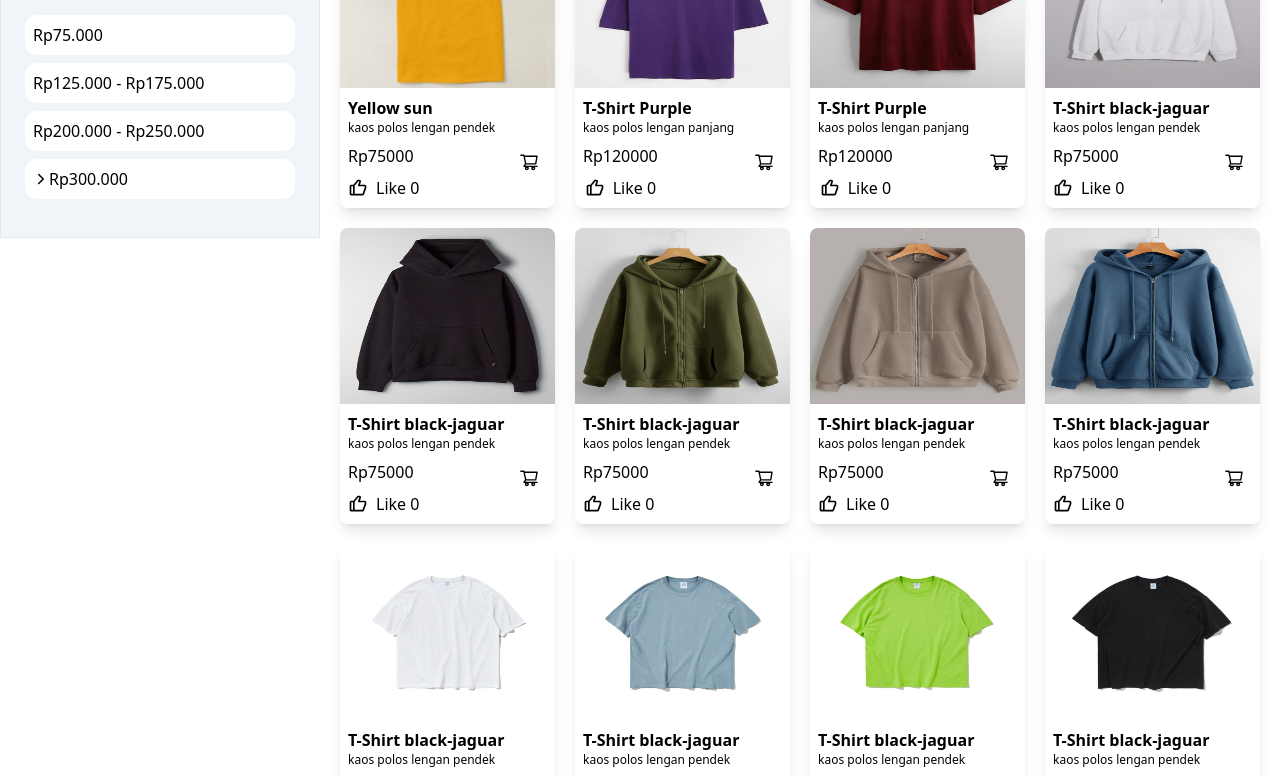
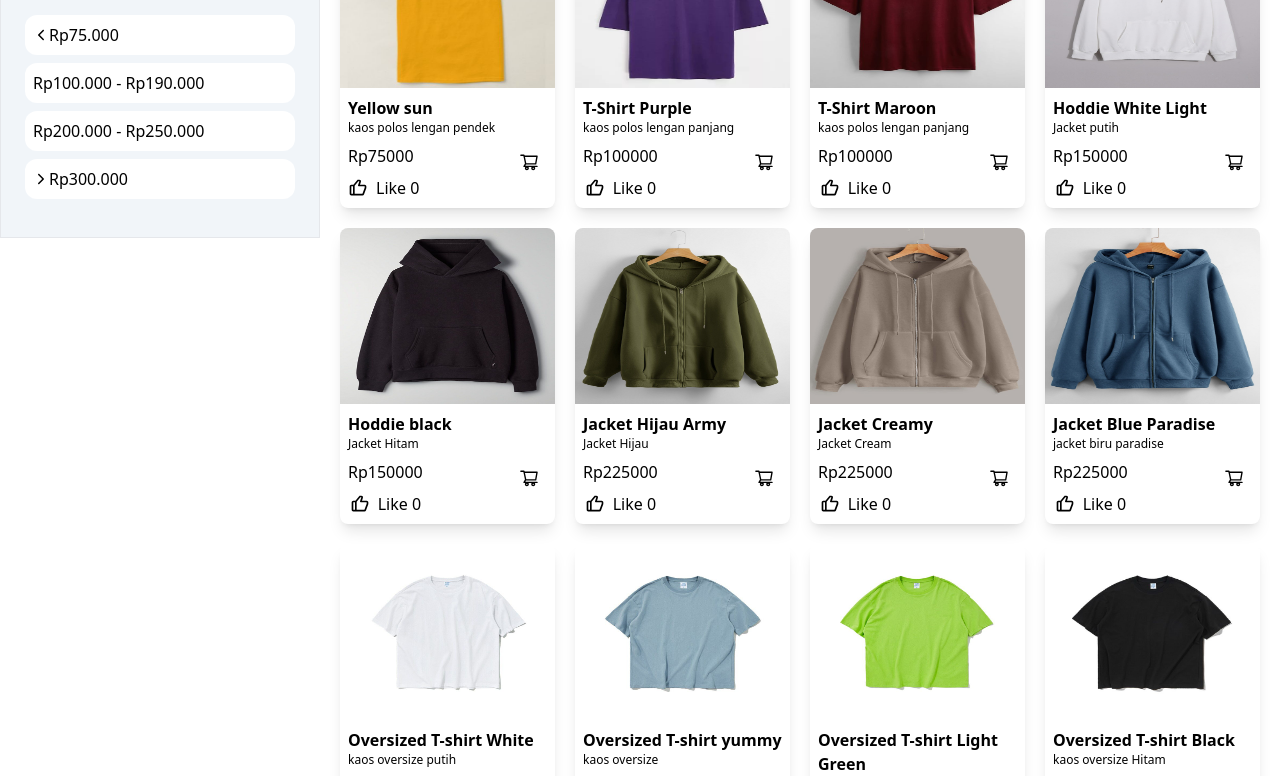
Before and after one commit to mrifadlli/minimalism-ecommerce, a React (Create React App) app: page /product in a window 1280 px wide. Shown: the part 920-1696 px from the top of the page. Built offline with nearby package versions, Linux system fonts and the light colour scheme.

Commit message:
mengubah fitur product/items

```diff
--- a/src/Component/product/filter_product/filter.price.jsx
+++ b/src/Component/product/filter_product/filter.price.jsx
@@ -1,5 +1,5 @@
 import React from 'react';
-import {IoIosArrowForward} from 'react-icons/io';
+import {IoIosArrowForward,IoIosArrowBack} from 'react-icons/io';
 
 
 const FilterPrice = ({currentProduct, setCurrentProduct,activeJacket,setActiveJacket}) => {
@@ -12,11 +12,12 @@ const FilterPrice = ({currentProduct, setCurrentProduct,activeJacket,setActiveJa
             <h2 className='mb-5 text-2xl font-semibold pl-3'>Harga</h2>
             <div className=" mb-3 p-2 rounded-lg">
                     <ul className=' gap-3'>
-                    <li className='bg-white mb-2 p-2 px-2  rounded-xl '>
-                        <button>Rp75.000</button>
-                    </li>
+                        <li className='bg-white mb-2 p-2 px-2 flex items-center rounded-xl '>
+                            <IoIosArrowBack/>
+                            <button> Rp75.000 </button>
+                        </li>
                         <li className='bg-white mb-2 p-2 px-2  rounded-xl '>
-                            <button>Rp125.000 - Rp175.000</button>
+                            <button> Rp100.000 - Rp190.000</button>
                         </li>
                         <li className='bg-white mb-2 p-2 px-2  rounded-xl '>
                             <button>Rp200.000 - Rp250.000</button>
--- a/src/Component/product/filter_product/filter.product.jsx
+++ b/src/Component/product/filter_product/filter.product.jsx
@@ -16,12 +16,12 @@ const FilterProduct = () => {
                                         T-Shirt
                                     </li>
                                 </NavLink>
-                                <NavLink to="/product/t-shirt">
+                                <NavLink to="/product/oversized">
                                     <li className='bg-white p-3 rounded-xl mb-2'>
                                         OverSized
                                     </li>
                                 </NavLink>
-                                <NavLink to="/product/t-shirt">
+                                <NavLink to="/product/jacket">
                                     <li className='bg-white p-3 rounded-xl mb-2'>
                                         Jackets
                                     </li>
--- a/src/data/data.js
+++ b/src/data/data.js
@@ -84,7 +84,7 @@ export const dataProduct = [
         image:"../../assets/tshirt/baju1.jfif",
         nama:'T-Shirt black-jaguar',
         desc:"kaos polos lengan pendek",
-        harga:75000,
+        harga:"75000",
         like:"0",
         kategori:"t-shirt"
     },
@@ -92,7 +92,7 @@ export const dataProduct = [
         image:"../../assets/tshirt/baju2.jfif",
         nama:'T-Shirt White',
         desc:"kaos polos lengan pendek",
-        harga:75000,
+        harga:"75000",
         like:"0",
         kategori:"t-shirt"
     },
@@ -100,7 +100,7 @@ export const dataProduct = [
         image:"../../assets/tshirt/baju4.jfif",
         nama:'T-Shirt Blue-Pine',
         desc:"kaos polos lengan pendek",
-        harga:75000,
+        harga:"75000",
         like:"0",
         kategori:"t-shirt"
     },
@@ -116,7 +116,7 @@ export const dataProduct = [
         image:"../../assets/tshirt/baju6.jfif",
         nama:'Yellow sun',
         desc:"kaos polos lengan pendek",
-        harga:75000,
+        harga:"75000",
         like:"0",
         kategori:"t-shirt"
     },
@@ -124,95 +124,95 @@ export const dataProduct = [
         image:"../../assets/tshirt/baju7.jfif",
         nama:'T-Shirt Purple ',
         desc:"kaos polos lengan panjang",
-        harga:120000,
+        harga:"100000",
         like:"0",
         kategori:"t-shirt"
     },
     {
         image:"../../assets/tshirt/baju8.jfif",
-        nama:'T-Shirt Purple ',
+        nama:'T-Shirt Maroon',
         desc:"kaos polos lengan panjang",
-        harga:120000,
+        harga:"100000",
         like:"0",
         kategori:"t-shirt"
     },
     {
         image:"../../assets/jacket/jacket1.jfif",
-        nama:'T-Shirt black-jaguar',
-        desc:"kaos polos lengan pendek",
-        harga:75000,
+        nama:'Hoddie White Light',
+        desc:"Jacket putih ",
+        harga:"150000",
         like:"0",
         kategori:"jacket"
     },
     {
         image:"../../assets/jacket/jacket2.jfif",
-        nama:'T-Shirt black-jaguar',
-        desc:"kaos polos lengan pendek",
-        harga:75000,
+        nama:'Hoddie black ',
+        desc:"Jacket Hitam",
+        harga:"150000",
         like:"0",
         kategori:"jacket"
     },
     {
         image:"/assets/jacket/jacket3.jfif",
-        nama:'T-Shirt black-jaguar',
-        desc:"kaos polos lengan pendek",
-        harga:75000,
+        nama:'Jacket Hijau Army',
+        desc:"Jacket Hijau",
+        harga:"225000",
         like:"0",
         kategori:"jacket"
     },
     {
         image:"/assets/jacket/jacket4.jfif",
-        nama:'T-Shirt black-jaguar',
-        desc:"kaos polos lengan pendek",
-        harga:75000,
+        nama:'Jacket Creamy',
+        desc:"Jacket Cream",
+        harga:"225000",
         like:"0",
         kategori:"jacket"
     },
     {
         image:"../../assets/jacket/jacket5.jfif",
-        nama:'T-Shirt black-jaguar',
-        desc:"kaos polos lengan pendek",
-        harga:75000,
+        nama:'Jacket Blue Paradise',
+        desc:"jacket biru paradise",
+        harga:"225000",
         like:"0",
         kategori:"jacket"
     },
     {
         image:"../../assets/oversized/oversized2.jfif",
-        nama:'T-Shirt black-jaguar',
-        desc:"kaos polos lengan pendek",
-        harga:75000,
+        nama:'Oversized T-shirt White',
+        desc:"kaos oversize putih",
+        harga:"65000",
         like:"0",
         kategori:"oversized"
     },
     {
         image:"../../assets/oversized/oversized3.jfif",
-        nama:'T-Shirt black-jaguar',
-        desc:"kaos polos lengan pendek",
-        harga:75000,
+        nama:'Oversized T-shirt yummy',
+        desc:"kaos oversize ",
+        harga:"65000",
         like:"0",
         kategori:"oversized"
     },
     {
         image:"../../assets/oversized/oversized4.jfif",
-        nama:'T-Shirt black-jaguar',
-        desc:"kaos polos lengan pendek",
-        harga:75000,
+        nama:'Oversized T-shirt Light Green',
+        desc:"kaos Oversize light green",
+        harga:"70000",
         like:"0",
         kategori:"oversized"
     },
     {
         image:"../../assets/oversized/oversized5.jfif",
-        nama:'T-Shirt black-jaguar',
-        desc:"kaos polos lengan pendek",
-        harga:75000,
+        nama:'Oversized T-shirt Black',
+        desc:"kaos oversize Hitam",
+        harga:"65000",
         like:"0",
         kategori:"oversized"
     },
     {
         image:"../../assets/oversized/oversized1.png",
-        nama:'T-Shirt black-jaguar',
-        desc:"kaos polos lengan pendek",
-        harga:75000,
+        nama:'Oversized T-shirt Grey Smoke',
+        desc:"kaos oversize abu-abu",
+        harga:"65000",
         like:"0",
         kategori:"oversized"
     },
```
